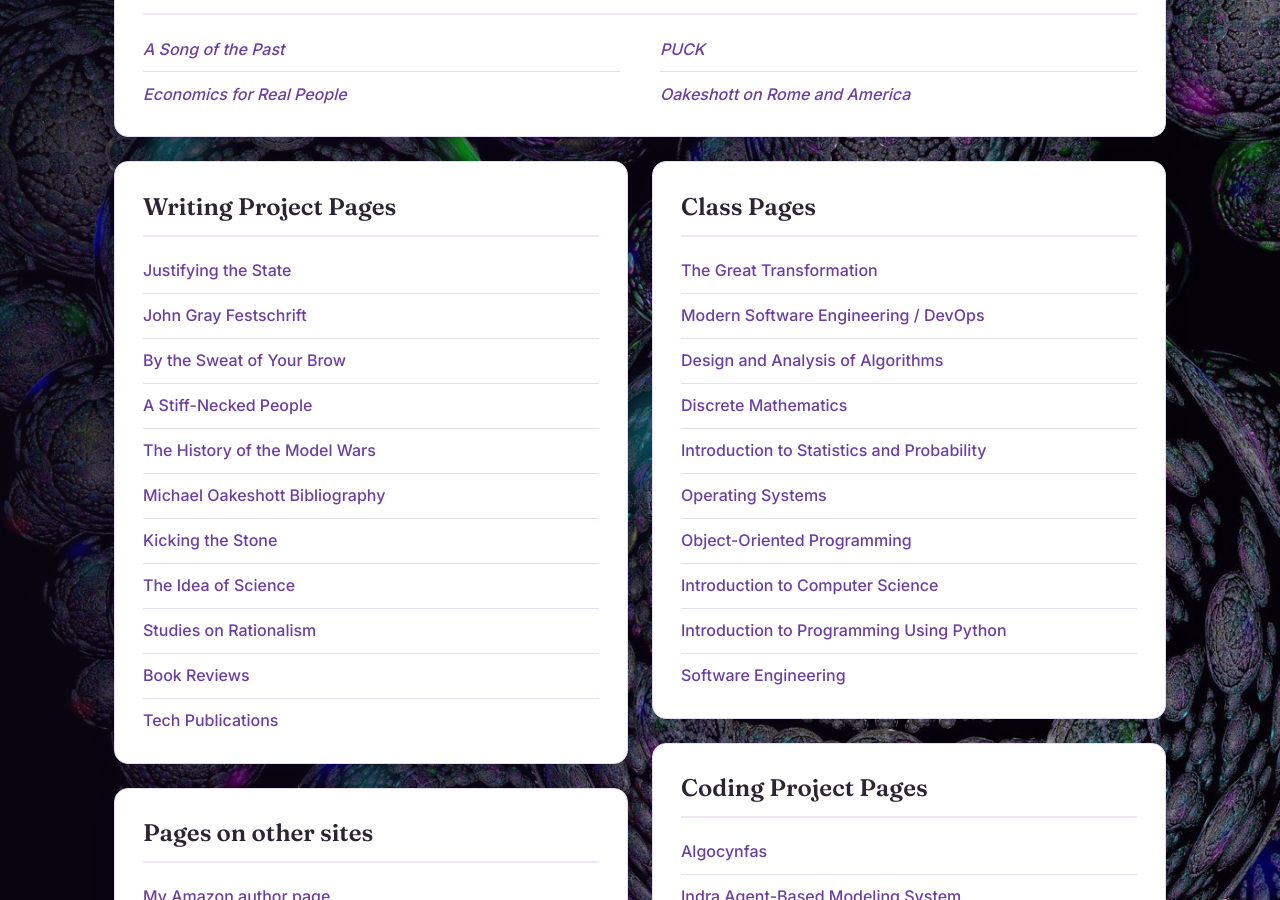
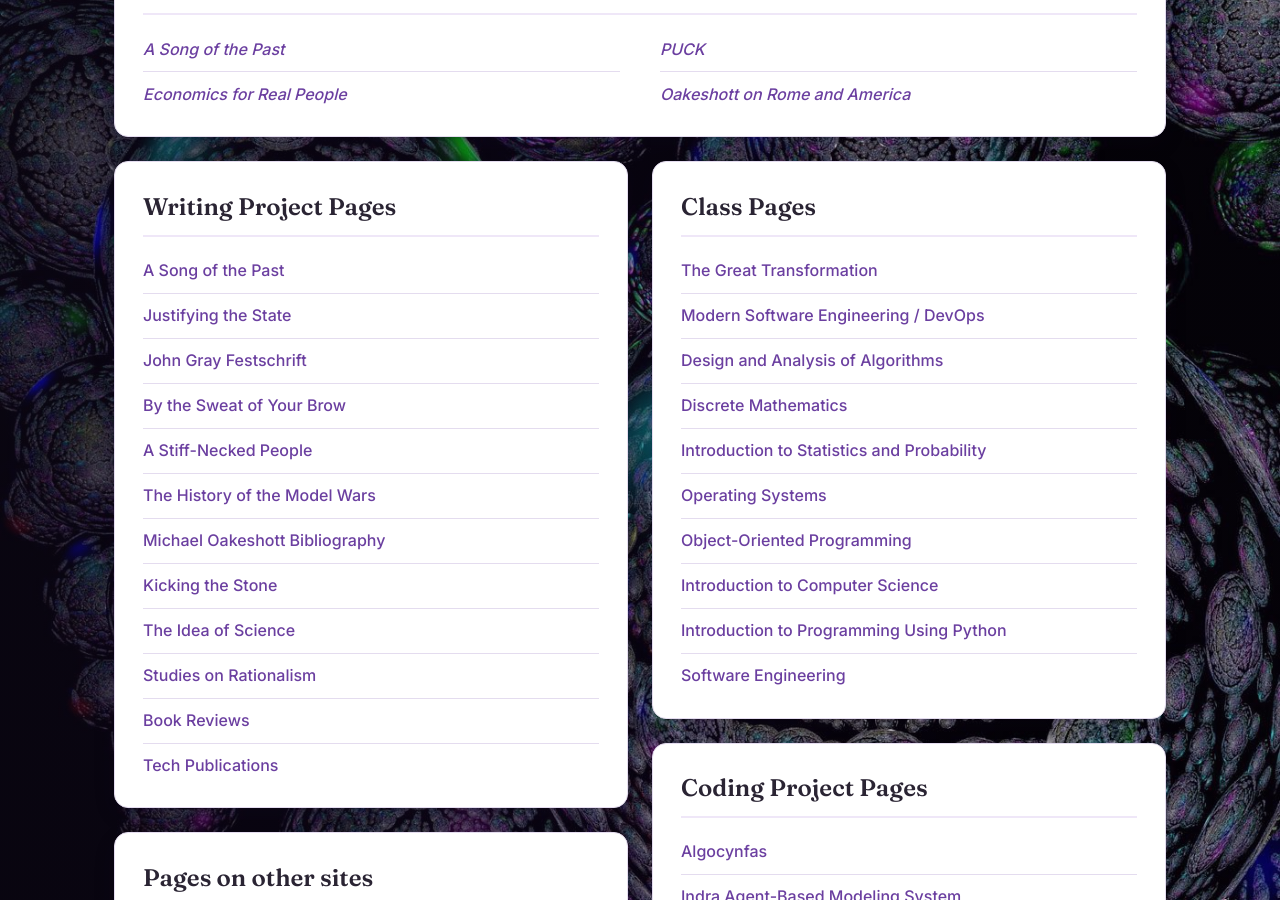
Before and after one commit to gcallah/gcallah.github.io, a Jekyll site: the page index.html, which Jekyll copies as it is, in a window 1280 px wide and 900 px high, scrolled down 370 px. Built offline with Jekyll 4.4.1, drawn with Linux system fonts in a browser that asks for light colours.

Commit message:
Add A Song of the Past link to Writing Project Pages
Co-Authored-By: Claude Opus 5.5 <noreply@anthropic.com>

```diff
--- a/index.html
+++ b/index.html
@@ -54,6 +54,7 @@
                 <section class="card" id="writing">
                     <h2>Writing Project Pages</h2>
                     <ul class="links">
+                        <li><a href="https://gcallah.github.io/ASongOfThePast/#top">A Song of the Past</a></li>
                         <li><a href="../JustifyingTheState/index.html">Justifying the State</a></li>
                         <li><a href="https://cosmosandtaxis.org/ct-141112/">John Gray Festschrift</a></li>
                         <li><a href="../work/index.html">By the Sweat of Your Brow</a></li>
```
